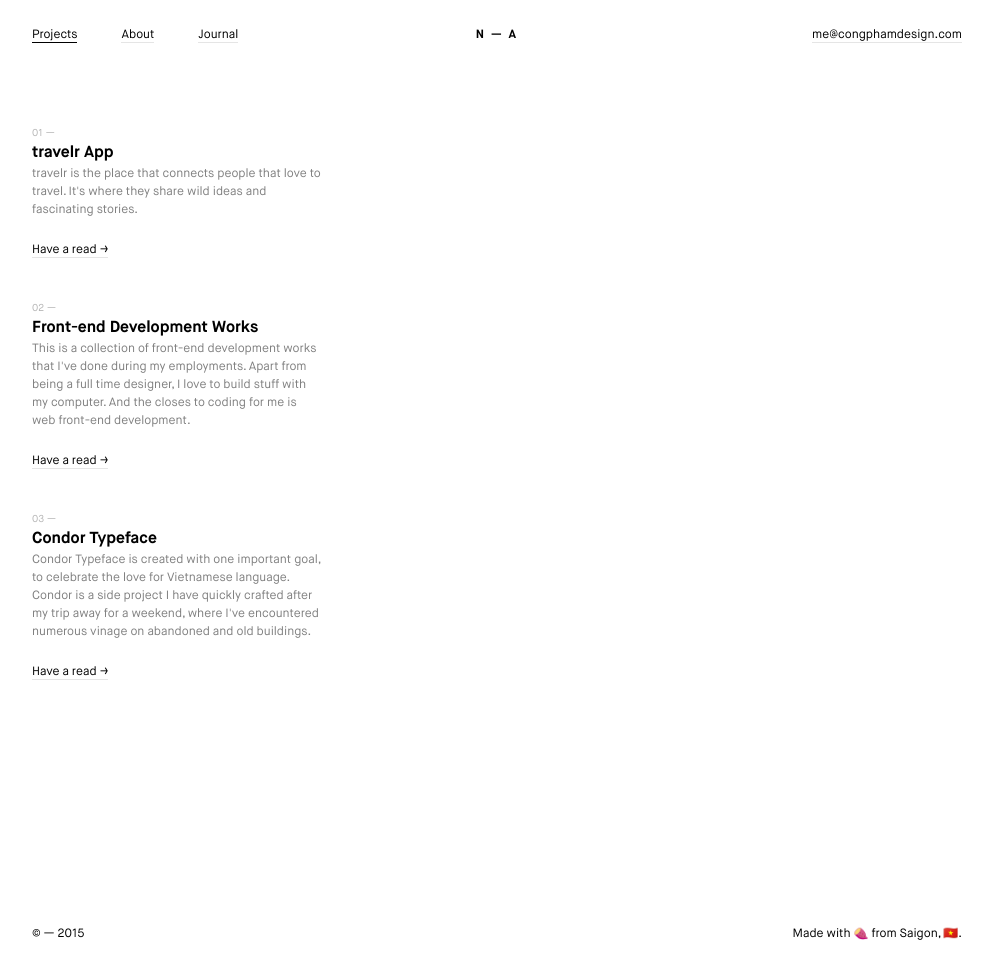
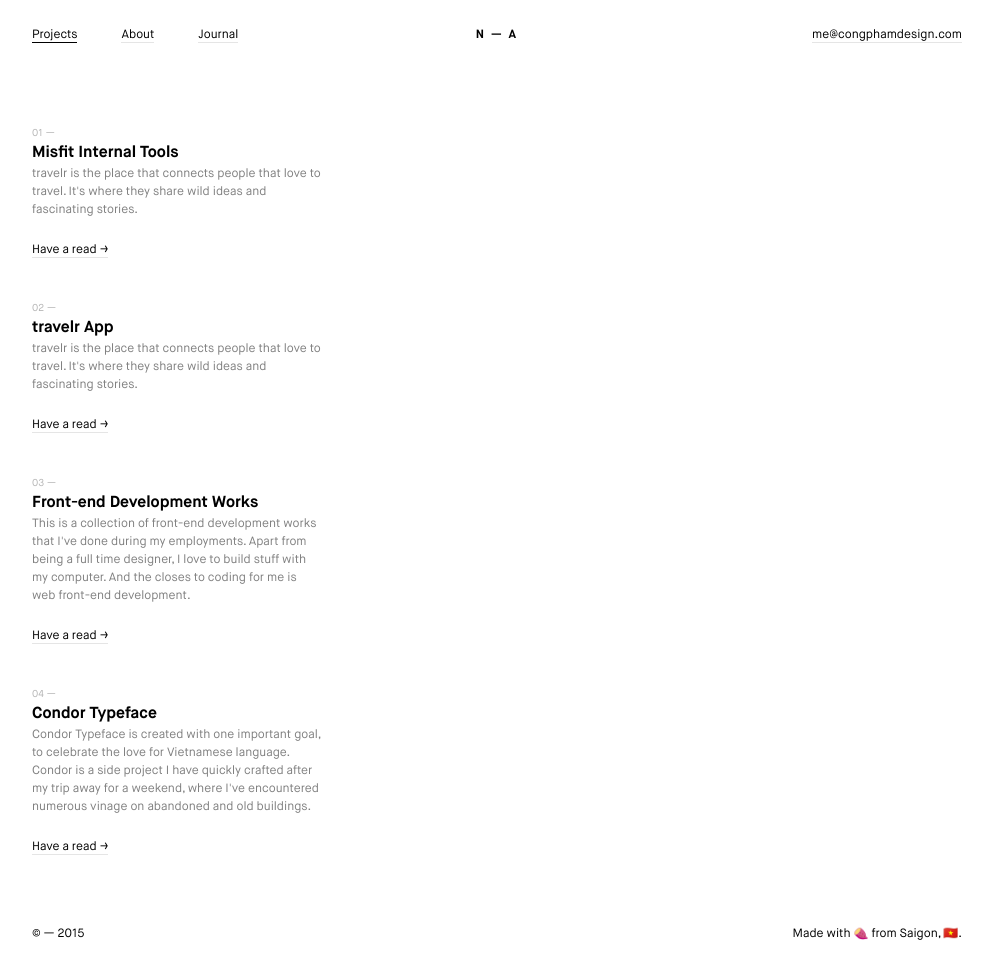
Before and after one commit to congp/congp.github.io, a Jekyll site: the page built from projects.html, in a window 1280 px wide and 958 px high. Shown: the whole window, without its empty margins (143-1136 px from the left). Built offline with Jekyll 4.4.1, drawn with Linux system fonts in a browser that asks for light colours.

Commit message:
Added a new project

```diff
--- /dev/null
+++ b/_posts/2015-09-22-misfit-internal-tools.markdown
@@ -0,0 +1,59 @@
+---
+layout: alt_post
+title:  "Misfit Internal Tools"
+categories: ux-ui-design
+project_type: UX/UI Design and Front-end Development
+display_id: misfit-internal-tools
+feature_image: ['misfit-internal-system/feature-image.jpg']
+excerpt: "travelr is the place that connects people that love to travel. It's where they share wild ideas and fascinating stories."
+opening_content: "I joined Misfit Wearables in early 2015 with one simple goal, to improve the design scene there. Before I was there, all the internal apps and tools were simply just Bootstrap UI elements put together or quickly assembled using Storyboard. It wasn't a pleasant view at all, especially for a designer like me.<br/><br/>
+That was why the first couple of months was hard work. It's not because I have a lot of apps to redesign, to make them look nice and flashy but rather to solve the BIGGEST problem in term of design at Misfit, <b>consistency</b>.
+<br/><br/>
+This problem isn't just Misfit's alone but tend to happen to a lot of other companies as they grew over time. It's what Ben Barry of Facebook was trying to solve and he has accomplished such a remarkable job in doing it.<br/><br/>
+When I joined, Misfit had a bunch of mini projects that eventually turned into much larger scale products such as its Research & Sleep (R&S) platform and Inventory Warehouse Management (IWM) system that I will be presenting in this post. Though might not be visible to the public but they're there and are being used by a number of people both company's employees and partners.<br/><br/>
+Starting out, R&S and IWM was just an admin dashboard with super confusing UI and terrible UX. They came straight out of the default Django theme and it was ... super shitty. Navigating was difficult let alone using it. Looking at it would make me want to shit myself and thank God I never did. I told myself to keep it together, give it a deep breath and get to work.<br/><br/>
+<em>Note: I can't really show any real screenshot of the systems here but will try to explain it at best.</em><br/><br/>
+So the clear goals were to improve its UX and UI, restructure the product in a way that it makes more sense and unify the design with other apps and products. I will break it down into two sections, but will talk mainly about the R&S because the IWM system is still in its first phrases of development.<br/><br/>
+Before starting to pull out paper and pen to start jotting down UI ideas, I started by writing a super long design document that focused on two main things, the expected outcomes of my designs and the structures need to achieve the stated outcomes. Basically it's the list of problems that need to be solved, reasoning why that problem matters and how do I think that if the problem is fixed, the value added to the product will increase.
+<br/><br/>
+The biggest challenge is to design a system that can handle a great deal of data and would be able to scale as new features are going to be added along the way. The design needs to be futureproof, to be able to consider all edge cases carefully. The process needs to be filled with iterations after iterations as the product moves forward. Also as someone who design then deliver the front-end, the amount of polishing needs to be substantial.<br/><br/>
+So after a series of discussions, countless numbers of wireframe pages and a few failed ideas I've finally came up with the new flow. Basically, before, to add a device the user would have to add a group because the device can only exist within a group and not on its own. The latter part makes sense but to not being able to add device without first created a group is ludicrous. Thus, the new app treats device and group as different entities that would exist along side each other. That being said, the users are allow to add new device without adding a group accompanying it; the device doesn't need to have an owner. This simple restructuring would then go on affecting how the design look and how different elements are what they are today. That was one of many changes introduced in the new system. I am not allow to talk in depth, but just to give you an overall of the kind of process I've gone through with the design decisions I've taken.
+"
+---
+
+<div class="misfit-internal-tool__nav">
+	<img src="{{ site.baseurl }}/assets/img/misfit-internal-system/nav.png">
+</div>
+
+<div class="row">
+  <div class="small-12 medium-12 large-6 columns">
+    <p class="content__body--text-post">
+      The revamped navigation bar was a great improvement because it's clear and always visible. Together with its the toolbar underneath that would show information related to the specific views and quick action buttons and search field, the combo has tremendously improved the UX. According to the data and feedback from users, this change to the navigation made the app easier to navigate and features more accessible.<br><br/>
+      Next thing that was a big change from the old system are these 'toasts' or 'flash cards' that would replace the old alert box existed in the old system. These flashcards are less intrusive and appear more professional and come with three different level, friendly (green), douchy (yellow) and bitchy (red). Yep, we actually called them like that. The design discussion would be: 'Show the app show the user how bitchy she could be?'
+    </p>
+  </div>
+  <div class="small-12 medium-12 large-6 columns">
+  	<img src="{{ site.baseurl }}/assets/img/misfit-internal-system/toast.png">
+  </div>
+</div>
+<img src="{{ site.baseurl }}/assets/img/misfit-internal-system/list.png">
+<div class="row">
+  <div class="small-12 medium-12 large-6 columns">
+    <p class="content__body--text-post">
+      Of course, a system to collect and analyse data would incorporate a bunch of lists. And the old list was archaic and ancient. It was ugly, it was hard to see, it was bad and last but not least it was <code>table</code> and I fucking hated it. So to make the lists consistent with other elements, I gave it a new look. Cleaner, larger means improve in legibility and with only important and relevant fields.
+      <br/><br/>
+      Lastly, one important improvement I've made to the app was prevent the use of modal. Of course, the most ubiquitous method of adding a piece of data into a list would be a modal popup, together with form inputs and a submit button. That was shitty and too intrusive. Plus it would introduce another different piece of UI element that the users need to learn to navigate. That's why I set out to change that. I've made the Add New view and the regular view similar, it's basically the same view, just with less information and the users will fill up by his/herself. The advantages are that the users are familiar with the layout, they know and recognize it, and subconsciously they are trained and used to the system. Another advantage is the fact that you don't have to make another UI element which would be ugly and require more development time. So win-win for all! You can check out the views below.
+    </p>
+  </div>
+</div>
+
+<img src="{{ site.baseurl }}/assets/img/misfit-internal-system/normal-view.png">
+<img src="{{ site.baseurl }}/assets/img/misfit-internal-system/add-new-view.png">
+
+<div class="row">
+  <div class="small-12 medium-12 large-6 columns">
+    <p class="content__body--text-post">
+      Because of the confidentiality of the projects, I couldn't show more, but hopefully this gave you a glimpse in the design process and best convey my design thinking and problem solving. This project was the foundation for changes in the Misfit internal tools design scene. From the elements designed here, it went on and being adapted to other apps, making everything <b>consistent</b>.
+    </p>
+  </div>
+</div>
--- a/_sass/_base.scss
+++ b/_sass/_base.scss
@@ -119,7 +119,9 @@ a {
   }
 }
 
-
+em {
+  font-style: italic;
+}
 
 /**
  * Blockquotes
```
Also changed, not shown: assets/img/misfit-internal-system/add-new-view.png (added), assets/img/misfit-internal-system/feature-image.jpg (added), assets/img/misfit-internal-system/list.png (added), assets/img/misfit-internal-system/nav.png (added), assets/img/misfit-internal-system/normal-view.png (added), assets/img/misfit-internal-system/toast.png (added), 11 other files.
